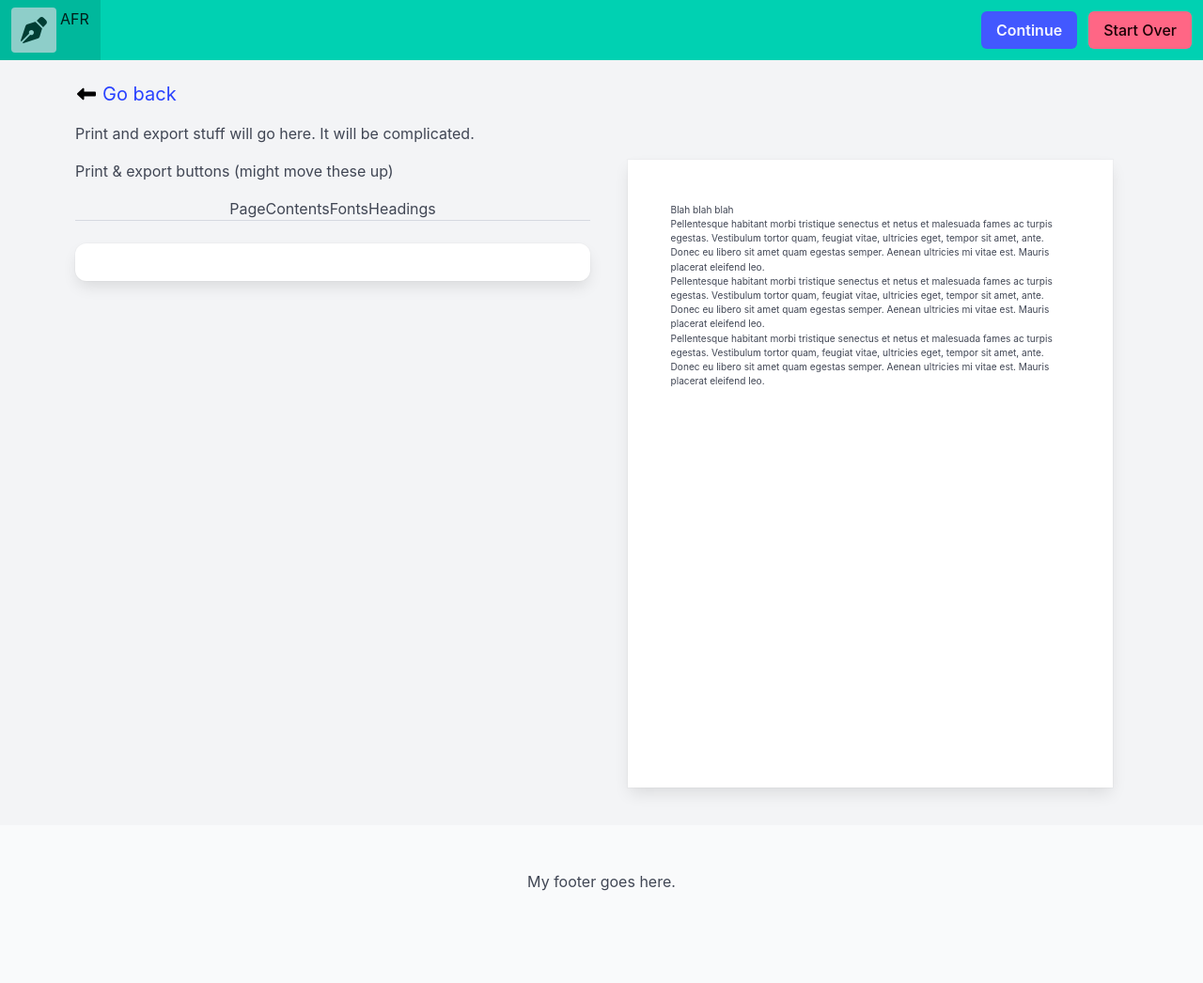
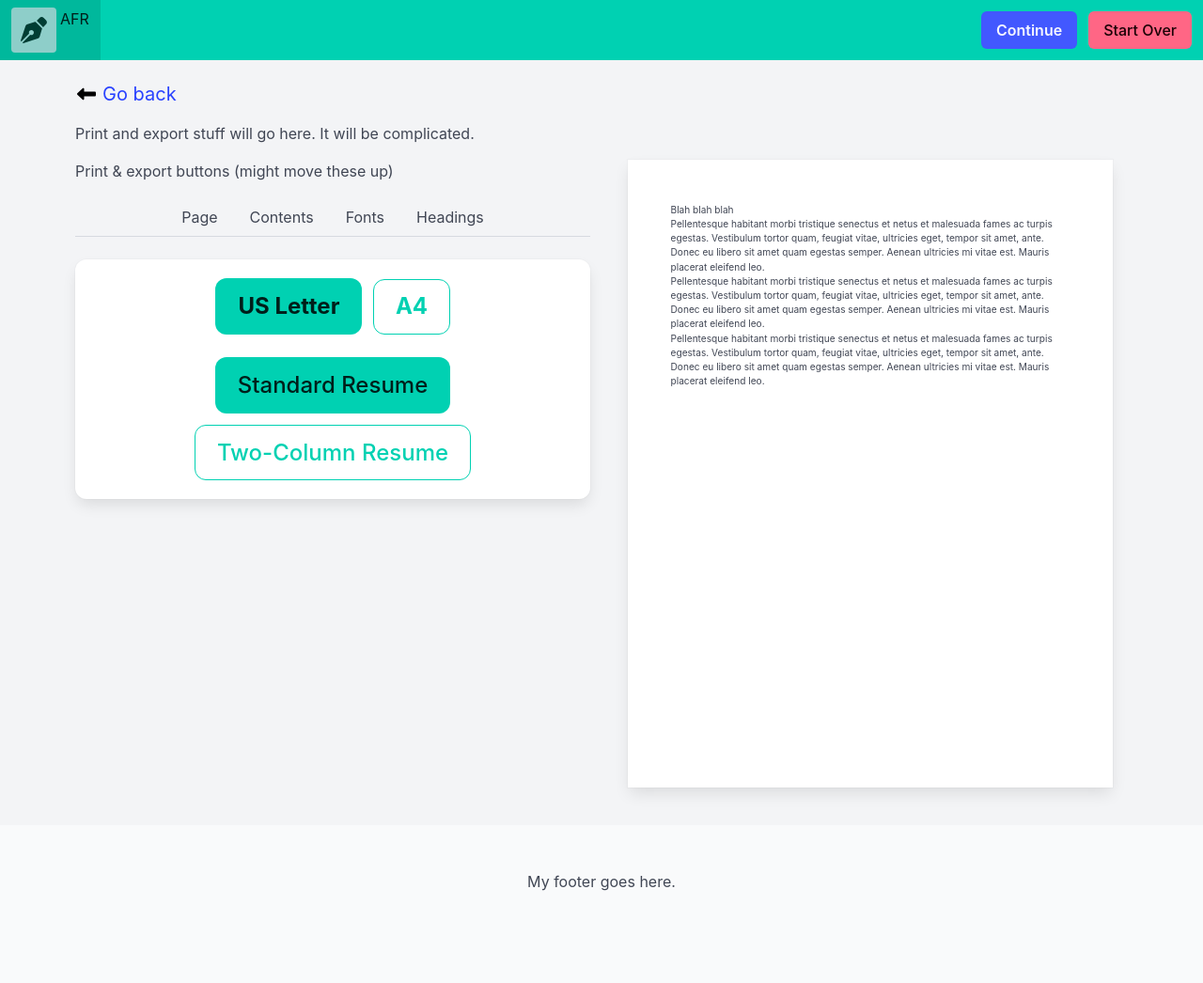
Before and after one commit to HeirOfNorton/alwaysfreeresume, a Jekyll site: the page built from pages/print.html, in a window 1280 px wide. Shown: the whole page at 94% size. Built offline with Jekyll 4.4.1, drawn with Linux system fonts in a browser that asks for light colours.

Commit message:
Fixing my formatting

```diff
--- a/pages/print.html
+++ b/pages/print.html
@@ -33,16 +33,16 @@
 
 <div class="columns">
 
-    <div class="column" x-data="opentab: 'page'">
+    <div class="column" x-data="{opentab: 'page'}">
         <div class="block my-4 mx-auto">
             <p>Print & export buttons (might move these up)</p>
         </div>
         <div class="tabs is-boxed is-centered">
             <ul>
-                <li class="" @click="opentab = 'page'" :class="opentab == 'page' && is-active">Page</li>
-                <li class="" @click="opentab = 'contents'" :class="opentab == 'contents' && is-active">Contents</li>
-                <li class="" @click="opentab = 'fonts'" :class="opentab == 'fonts' && is-active">Fonts</li>
-                <li class="" @click="opentab = 'headings'" :class="opentab == 'headings' && is-active">Headings</li>
+                <li class="" :class="opentab == 'page' && is-active"><a @click="opentab = 'page'">Page</a></li>
+                <li class="" :class="opentab == 'contents' && is-active"><a @click="opentab = 'contents'">Contents</a></li>
+                <li class="" :class="opentab == 'fonts' && is-active"><a @click="opentab = 'fonts'">Fonts</a></li>
+                <li class="" :class="opentab == 'headings' && is-active"><a @click="opentab = 'headings'">Headings</a></li>
             </ul>
         </div>
         <div class="box">
```
